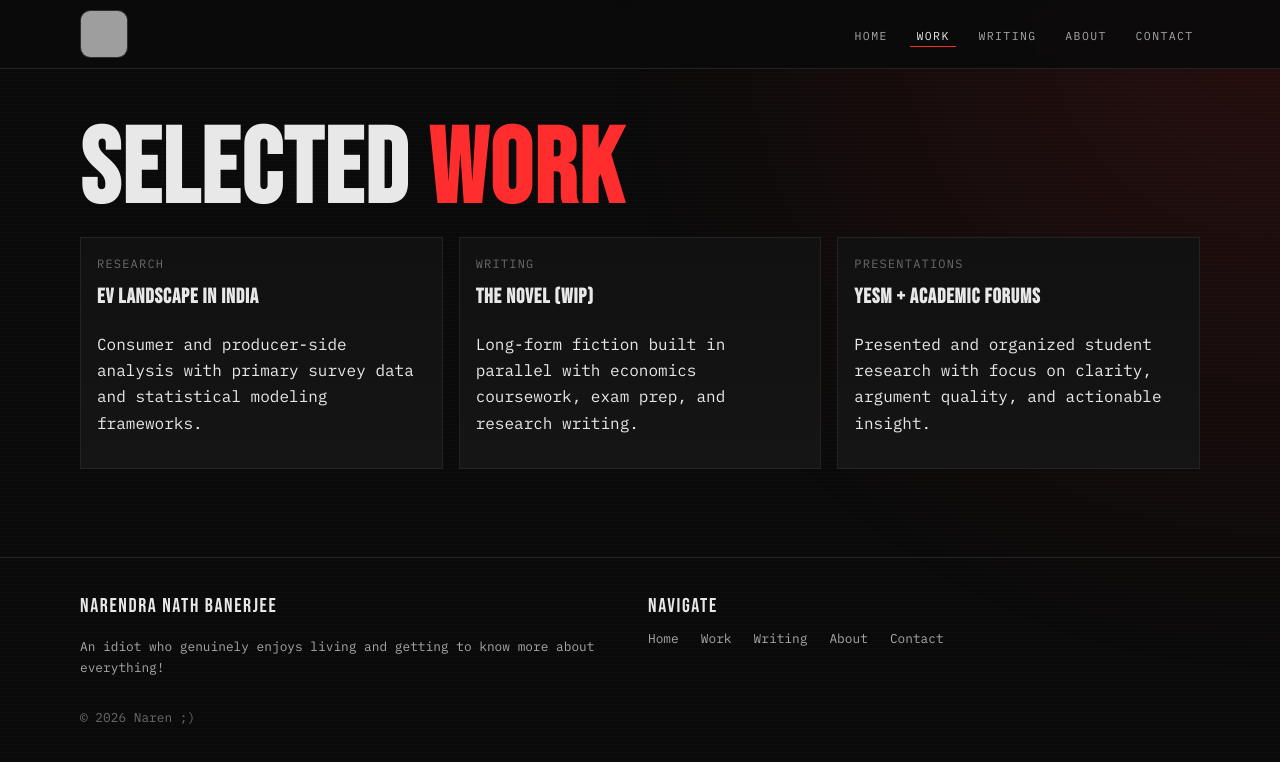
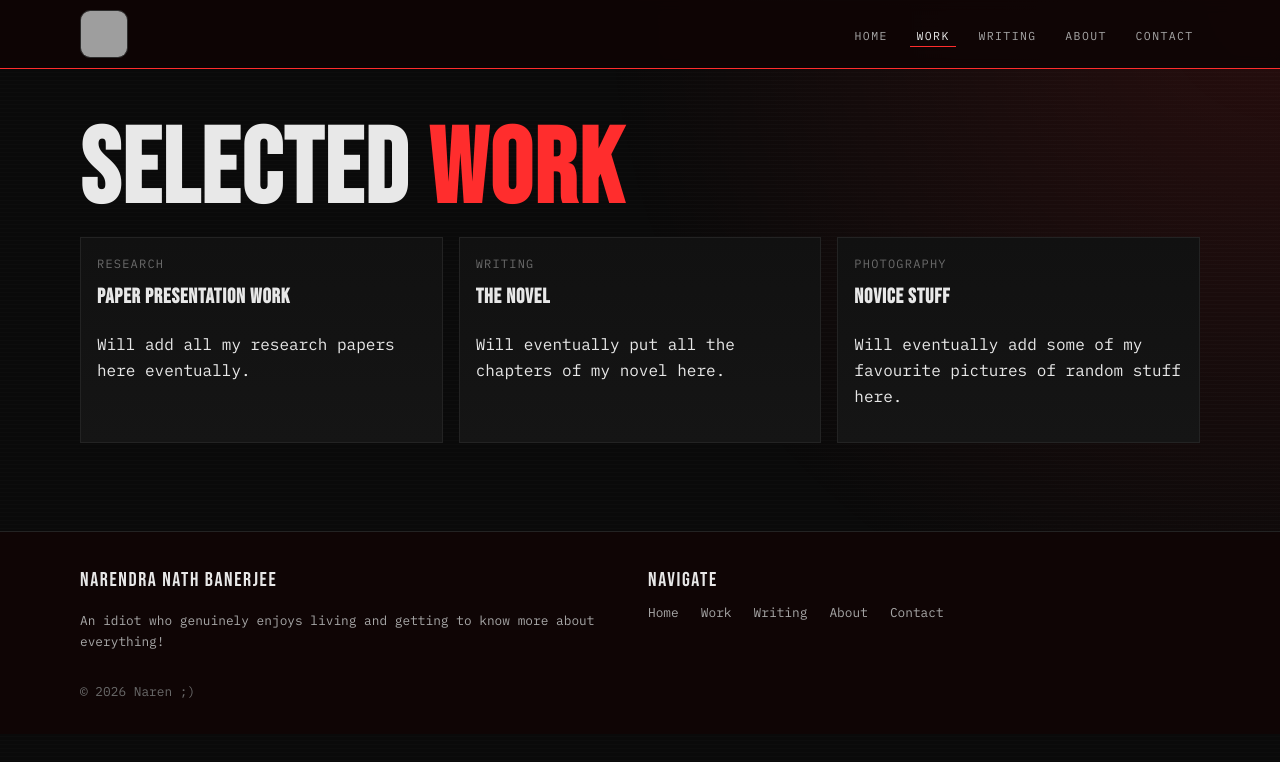
Before and after one commit to narendra-nath-ban/narendra-nath-ban.github.io, a website: page work.html in a window 1280 px wide. Drawn offline with Linux system fonts and the light colour scheme; grey boxes are pictures that could not be loaded.

Commit message:
Final fix(hopefully)

```diff
--- a/styles.css
+++ b/styles.css
@@ -66,6 +66,16 @@ a {
   border-bottom: 1px solid var(--line);
   background: rgba(10, 10, 10, 0.9);
   backdrop-filter: blur(6px);
+}
+
+.nav {
+  background: rgba(15, 5, 5, 0.92);
+  border-bottom: 1px solid var(--red);
+}
+
+.footer {
+  background: #0f0505;
+  border-top: 2px solid var(--red);
 }
 
 .nav-inner {
--- a/work.html
+++ b/work.html
@@ -4,14 +4,14 @@
   <meta charset="UTF-8" />
   <meta name="viewport" content="width=device-width, initial-scale=1.0" />
   <title>Work · Narendra Nath Banerjee</title>
-  <link rel="icon" type="image/png" href="Gemini_Generated_Image_ea73dbea73dbea73.png" />
+  <link rel="icon" type="image/png" href="Gemini_Generated_Image_cde91tcde91tcde9.png" />
   <link href="https://fonts.googleapis.com/css2?family=Bebas+Neue&family=IBM+Plex+Mono:wght@300;400;700&display=swap" rel="stylesheet" />
   <link rel="stylesheet" href="styles.css" />
 </head>
 <body>
   <nav class="nav">
     <div class="container nav-inner">
-      <a class="brand" href="index.html"><img class="brand-logo" src="Gemini_Generated_Image_ea73dbea73dbea73.png" alt="NNB logo" /></a>
+      <a class="brand" href="index.html"><img class="brand-logo" src="Gemini_Generated_Image_cde91tcde91tcde9.png" alt="NNB logo" /></a>
       <ul class="nav-links">
         <li><a data-nav href="index.html">Home</a></li><li><a data-nav href="work.html">Work</a></li><li><a data-nav href="writings.html">Writing</a></li><li><a data-nav href="about.html">About</a></li><li><a data-nav href="contact.html">Contact</a></li>
       </ul>
@@ -21,9 +21,9 @@
     <section class="section">
       <h1 class="page-title">Selected <span>Work</span></h1>
       <div class="grid">
-        <article class="card"><div class="meta">Research</div><h3>EV Landscape in India</h3><p>Consumer and producer-side analysis with primary survey data and statistical modeling frameworks.</p></article>
-        <article class="card"><div class="meta">Writing</div><h3>The Novel (WIP)</h3><p>Long-form fiction built in parallel with economics coursework, exam prep, and research writing.</p></article>
-        <article class="card"><div class="meta">Presentations</div><h3>YESM + Academic Forums</h3><p>Presented and organized student research with focus on clarity, argument quality, and actionable insight.</p></article>
+        <article class="card"><div class="meta">Research</div><h3>Paper Presentation Work</h3><p>Will add all my research papers here eventually.</p></article>
+        <article class="card"><div class="meta">Writing</div><h3>The Novel</h3><p>Will eventually put all the chapters of my novel here.</p></article>
+        <article class="card"><div class="meta">Photography</div><h3>Novice Stuff</h3><p>Will eventually add some of my favourite pictures of random stuff here.</p></article>
       </div>
     </section>
   </main>
```
Also changed, not shown: data/posts.json (+4 -4 lines).
